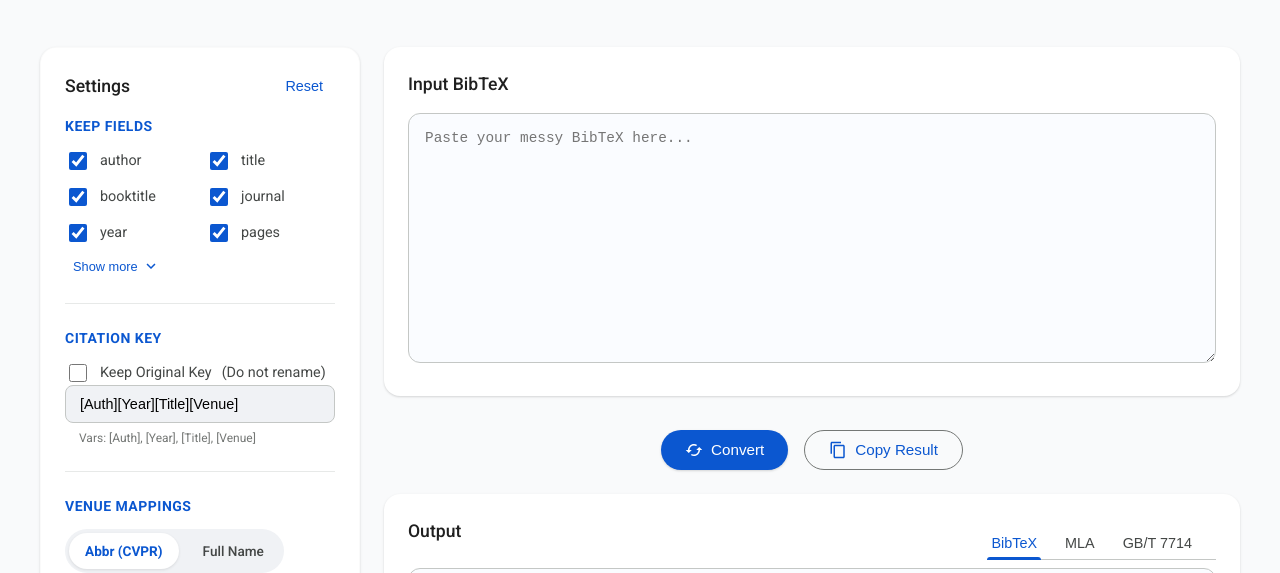
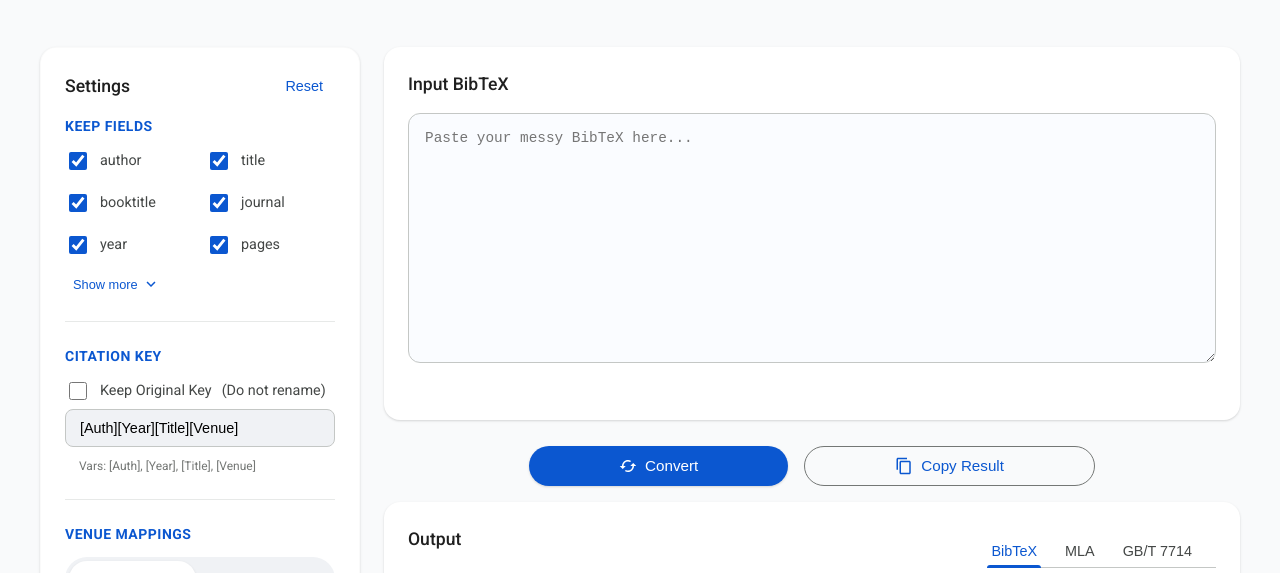
Before and after one commit to ylhz/bibtex-cleaner, a plain HTML site: page index.html in a window 1280 px wide. Shown: the part 195-768 px from the top of the page. Drawn offline with Linux system fonts and the light colour scheme.

Commit message:
调整样式：增加输入框底部和顶部间距，修改按钮宽度以适应容器，确保文本居中对齐

```diff
--- a/css/style.css
+++ b/css/style.css
@@ -271,6 +271,7 @@ body {
     font-size: 0.9rem;
     cursor: pointer;
     color: var(--md-sys-color-on-surface-variant);
+    margin-bottom: 6px;
 }
 
 /* Custom Checkbox accent */
@@ -325,19 +326,22 @@ textarea.m3-input {
 .code-font { font-family: 'Roboto Mono', monospace; font-size: 0.85rem; }
 
 
+
 .helper-text {
     display: block;
     font-size: 0.75rem;
     color: var(--md-sys-color-outline);
-    margin-top: 6px;      /* 稍微加大一点顶部间距 */
-    padding-left: 14px;   /* ✨ 新增：与输入框内的文字左对齐 (12px padding + border) */
+
+    /* 核心修改：增加顶部间距，让它不紧贴输入框 */
+    margin-top: 10px;
+    padding-left: 14px;  /* ✨ 新增：与输入框内的文字左对齐 (12px padding + border) */
 }
 
 /* ================= Workspace (Right) ================= */
 .workspace {
     display: flex;
     flex-direction: column;
-    gap: 24px;
+    gap: 16px;
 }
 
 
@@ -406,7 +410,7 @@ textarea.m3-input {
     background-color: var(--md-sys-color-primary);
     color: var(--md-sys-color-on-primary);
     border: none;
-    padding: 10px 24px;
+    padding: 10px 90px;
     border-radius: var(--radius-full);
     font-size: 0.95rem;
     font-weight: 500;
@@ -429,7 +433,7 @@ textarea.m3-input {
     background-color: transparent;
     color: var(--md-sys-color-primary);
     border: 1px solid var(--md-sys-color-outline);
-    padding: 10px 24px;
+    padding: 10px 90px;
     border-radius: var(--radius-full);
     font-size: 0.95rem;
     font-weight: 500;
@@ -524,11 +528,15 @@ textarea.m3-input {
     background: #F0F2F5; /* 浅灰底槽 */
     padding: 4px;
     border-radius: var(--radius-full);
-    width: fit-content; /* 内容自适应宽度 */
+    /* width: fit-content; 内容自适应宽度 */
+    width: 100%; /* 确保容器横向撑满 */
+    /* padding-right: -14px; */
+    box-sizing: border-box;
 }
 
 /* 2. 胶囊按钮本体 */
 .mode-chip {
+    flex: 1; /* 核心修改：让每个按钮平均占用容器的全部宽度 */
     position: relative;
     cursor: pointer;
     z-index: 1;
@@ -548,6 +556,7 @@ textarea.m3-input {
     font-weight: 500;
     color: var(--md-sys-color-on-surface-variant);
     transition: all 0.2s cubic-bezier(0.4, 0, 0.2, 1);
+    text-align: center;
 }
 
 /* 选中状态：变白、加阴影、文字变蓝 */
@@ -588,6 +597,7 @@ textarea.code-area {
     min-height: 200px;
     width: 100%;               /* 撑满宽度 */
     box-sizing: border-box;
+    /* resize: none; */
 }
 
 textarea.code-area:focus {
```
